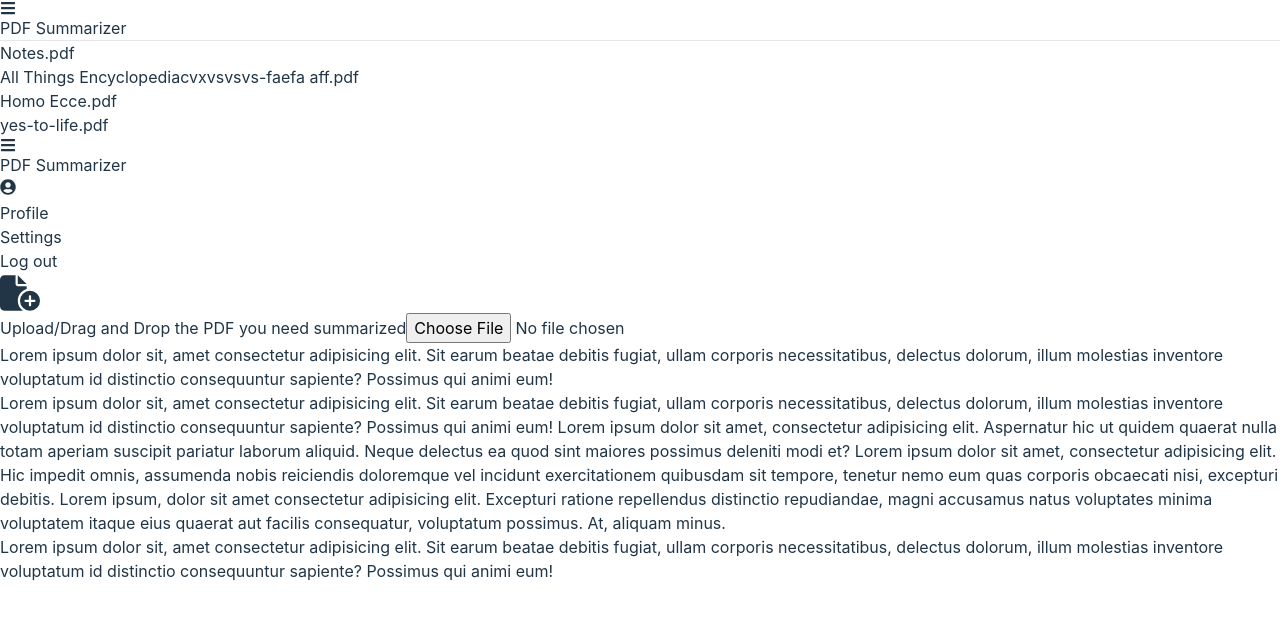
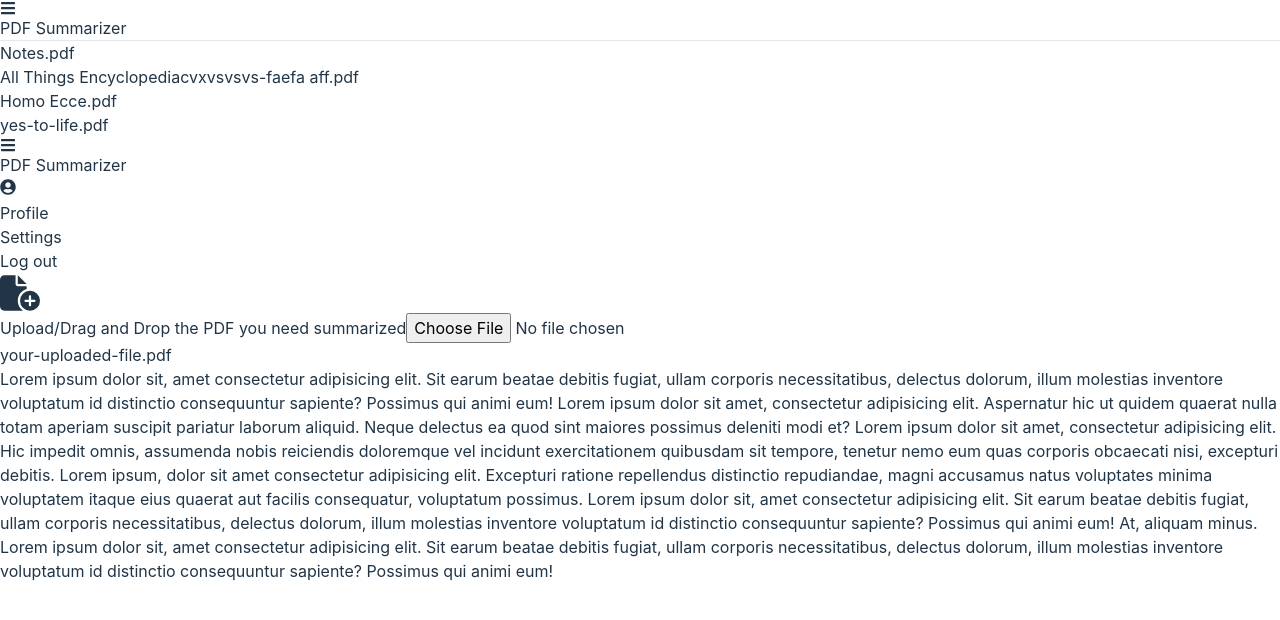
Before and after one commit to lakpareek/pdf-summarise-and-chat, a React (Vite) app in the folder client/: page / in a window 1280 px wide. Shown: the top 620 px of the page. Built offline with nearby package versions, Linux system fonts and the light colour scheme.

Commit message:
Minor changes in in the UI

```diff
--- a/client/src/App.jsx
+++ b/client/src/App.jsx
@@ -5,8 +5,7 @@ import QueryBox from './components/QueryBox'
 import Chat from './components/Chat'
 
 function App() {
-  //make a context for it
-  //make a custom hook that closes submenus when a click is made outside of them(see aayushieee's github repos)
+  //make a custom hook that closes menus etc when a click is made outside of them
   const [sidebarToggle, setSidebarToggle] = useState(false);
   return (
     <div>
--- a/client/src/components/Chat.jsx
+++ b/client/src/components/Chat.jsx
@@ -1,10 +1,13 @@
-import React from 'react'
+import React, { useContext } from 'react';
 import Message from './Message'
+import { SidebarToggleContext } from '../context/SidebarToggleContext'
 
 export default function Chat() {
+  const { sidebarToggle, setSidebarToggle } = useContext(SidebarToggleContext);
   return (
-    <div className='overflow-scroll h-[70.9vh] w-screen flex flex-col items-center pt-2 '>
+    <div className={`overflow-scroll h-[70.9vh] w-screen flex flex-col items-center pt-2 transition-all duration-300 ${sidebarToggle ? 'ml-64' : ''}`}>
       <div className='w-[48vw]'>
+      <div className='flex items-center justify-center'><h2 className=''><a href="#" className='underline'>your-uploaded-file.pdf</a></h2></div>
       <Message/>
       </div>
     </div>
--- a/client/src/components/Message.jsx
+++ b/client/src/components/Message.jsx
@@ -1,14 +1,13 @@
 import React from 'react'
+
 
 export default function Message() {
 
   return (
     <div>
-      <div className='bg-[#ebe3e3] text-[#363636] h-auto w-[40vw] rounded-l-3xl rounded-t-3xl p-3 mt-5 relative left-[8vw]'>
-      <p>Lorem ipsum dolor sit, amet consectetur adipisicing elit. Sit earum beatae debitis fugiat, ullam corporis necessitatibus, delectus dolorum, illum molestias inventore voluptatum id distinctio consequuntur sapiente? Possimus qui animi eum!</p>
-    </div>
+
     <div className='bg-[#303030] h-auto w-[40vw] rounded-r-3xl rounded-t-3xl p-3 mt-5'>
-      <p>Lorem ipsum dolor sit, amet consectetur adipisicing elit. Sit earum beatae debitis fugiat, ullam corporis necessitatibus, delectus dolorum, illum molestias inventore voluptatum id distinctio consequuntur sapiente? Possimus qui animi eum! Lorem ipsum dolor sit amet, consectetur adipisicing elit. Aspernatur hic ut quidem quaerat nulla totam aperiam suscipit pariatur laborum aliquid. Neque delectus ea quod sint maiores possimus deleniti modi et? Lorem ipsum dolor sit amet, consectetur adipisicing elit. Hic impedit omnis, assumenda nobis reiciendis doloremque vel incidunt exercitationem quibusdam sit tempore, tenetur nemo eum quas corporis obcaecati nisi, excepturi debitis. Lorem ipsum, dolor sit amet consectetur adipisicing elit. Excepturi ratione repellendus distinctio repudiandae, magni accusamus natus voluptates minima voluptatem itaque eius quaerat aut facilis consequatur, voluptatum possimus. At, aliquam minus.</p>
+      <p>Lorem ipsum dolor sit, amet consectetur adipisicing elit. Sit earum beatae debitis fugiat, ullam corporis necessitatibus, delectus dolorum, illum molestias inventore voluptatum id distinctio consequuntur sapiente? Possimus qui animi eum! Lorem ipsum dolor sit amet, consectetur adipisicing elit. Aspernatur hic ut quidem quaerat nulla totam aperiam suscipit pariatur laborum aliquid. Neque delectus ea quod sint maiores possimus deleniti modi et? Lorem ipsum dolor sit amet, consectetur adipisicing elit. Hic impedit omnis, assumenda nobis reiciendis doloremque vel incidunt exercitationem quibusdam sit tempore, tenetur nemo eum quas corporis obcaecati nisi, excepturi debitis. Lorem ipsum, dolor sit amet consectetur adipisicing elit. Excepturi ratione repellendus distinctio repudiandae, magni accusamus natus voluptates minima voluptatem itaque eius quaerat aut facilis consequatur, voluptatum possimus. Lorem ipsum dolor sit, amet consectetur adipisicing elit. Sit earum beatae debitis fugiat, ullam corporis necessitatibus, delectus dolorum, illum molestias inventore voluptatum id distinctio consequuntur sapiente? Possimus qui animi eum! At, aliquam minus.</p>
     </div>
     <div className='bg-[#ebe3e3] text-[#363636] h-auto w-[40vw] rounded-l-3xl rounded-t-3xl p-3 mt-5 relative left-[8vw]'>
       <p>Lorem ipsum dolor sit, amet consectetur adipisicing elit. Sit earum beatae debitis fugiat, ullam corporis necessitatibus, delectus dolorum, illum molestias inventore voluptatum id distinctio consequuntur sapiente? Possimus qui animi eum!</p>
--- a/client/src/components/Navbar.jsx
+++ b/client/src/components/Navbar.jsx
@@ -14,11 +14,9 @@ const Navbar = () => {
 
   return (
     <nav
-      className={`bg-[#303030] flex justify-between transition-all duration-700 ml-0 px-3 py-4`}
+      className={`bg-[#303030] flex justify-between transition-all duration-700 ml-0 px-3 py-3`}
     >
       <MenuToggleBar/>
-
-
       <div className="flex items-center">
         <div className="relative">
           <button
--- a/client/src/components/QueryBox.jsx
+++ b/client/src/components/QueryBox.jsx
@@ -1,11 +1,12 @@
-import React from 'react';
-import { LuFilePlus2 } from 'react-icons/lu';
+import React, { useContext } from 'react';
+import { SidebarToggleContext } from '../context/SidebarToggleContext'
 import { FaFileCirclePlus } from "react-icons/fa6";
 
 export default function QueryBox() {
+  const { sidebarToggle, setSidebarToggle } = useContext(SidebarToggleContext);
   return (
     <div className='absolute -bottom-0 flex justify-center w-screen h-[22vh]'>
-      <div className='bg-[#2F2F2F] rounded-3xl w-[48vw] h-[18vh] pt-3 pl-3 justify-center items-center'>
+      <div className={`bg-[#2F2F2F] rounded-3xl w-[48vw] h-[18vh] pt-3 pl-3 justify-center items-center transition-all duration-300 ${sidebarToggle ? 'ml-64' : ''}`}>
         <label
           htmlFor='file-upload'
           className='flex flex-row gap-4 cursor-pointer text-white'
--- a/client/src/components/Sidebar.jsx
+++ b/client/src/components/Sidebar.jsx
@@ -25,7 +25,7 @@ export default function Sidebar() {
       <div className="flex justify-center">
       <hr className="w-[75%] border-gray-500"/>
       </div>
-      <ul className="mt-3 text-[#ECECEC] text-sm px-3 py-4">
+      <ul className="mt-3 text-[#ECECEC] text-sm px-3 py-3">
       {pdfNames.map((pdfName, index) => (
           <li
             key={index}
```
